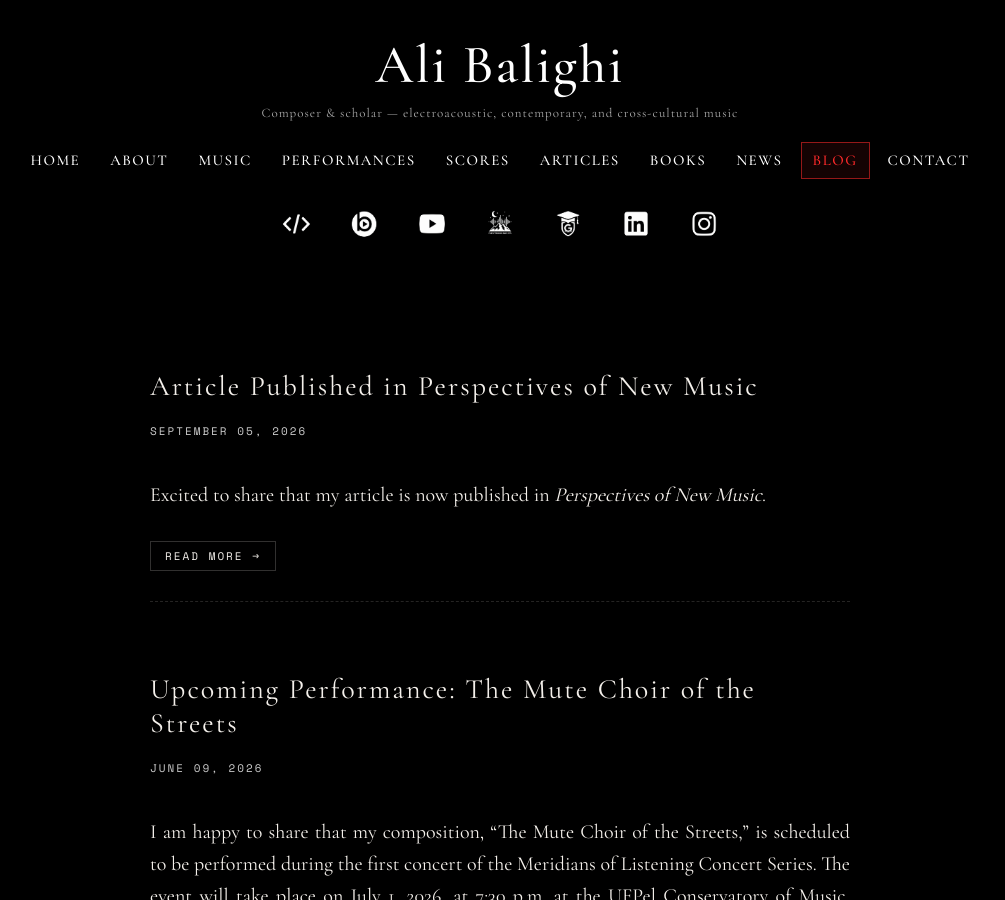
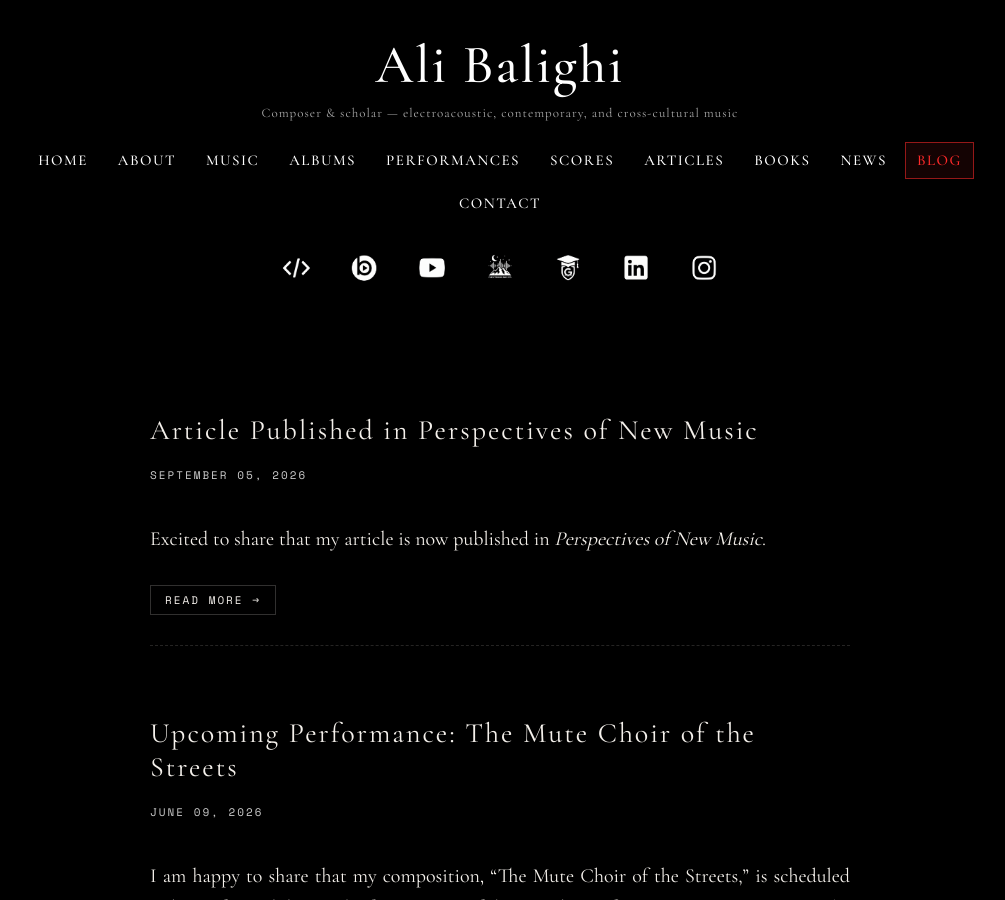
Before and after one commit to alib65/blog, a Jekyll site: the page built from index.html, in a window 1280 px wide and 900 px high. Shown: the whole window, without its empty margins (140-1145 px from the left). Built offline with Jekyll 4.4.1, drawn with Linux system fonts in a browser that asks for light colours.

Commit message:
Add ALBUMS link to nav menu

```diff
--- a/_layouts/default.html
+++ b/_layouts/default.html
@@ -291,6 +291,7 @@
         <a href="https://alibalighi.com/index.html" class="highlight">HOME</a>
         <a href="https://alibalighi.com/about.html" class="highlight">ABOUT</a>
         <a href="https://alibalighi.com/music.html" class="highlight">MUSIC</a>
+        <a href="https://alibalighi.com/albums.html" class="highlight">ALBUMS</a>
         <a href="https://alibalighi.com/performance.html" class="highlight">PERFORMANCES</a>
         <a href="https://alibalighi.com/scores.html" class="highlight">SCORES</a>
         <a href="https://alibalighi.com/articles.html" class="highlight">ARTICLES</a>
```
